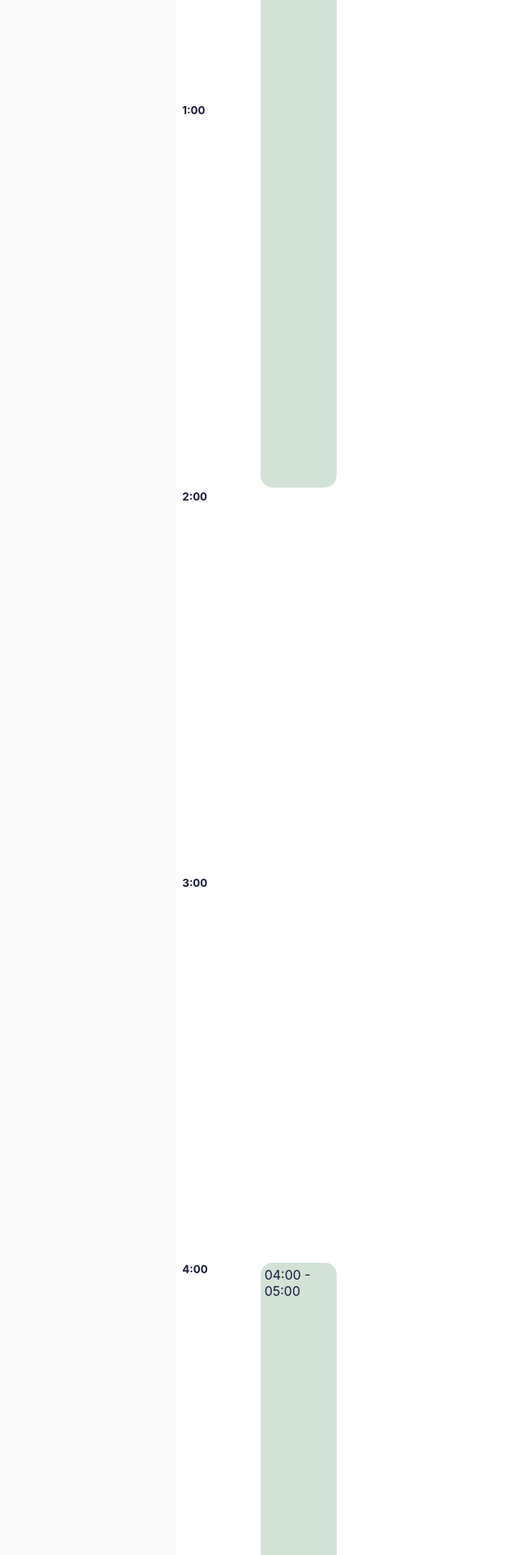
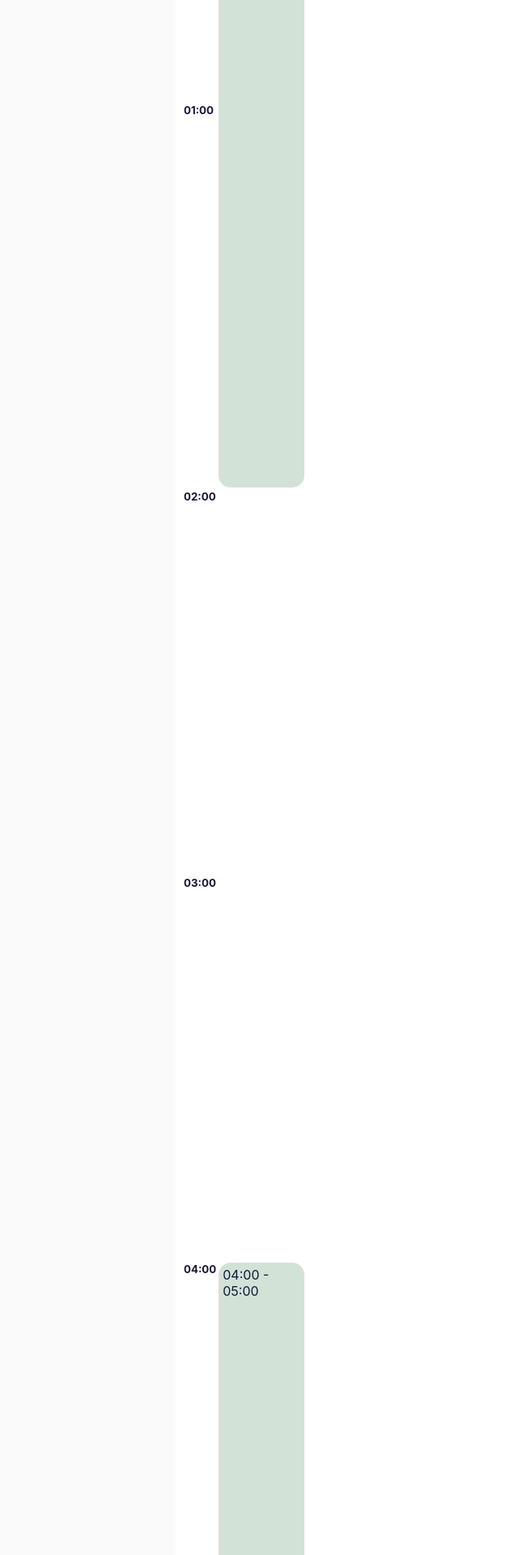
Before and after one commit to kozarip/avinty_test, a React (Create React App) app: page / in a window 1280 px wide. Shown: the part 520-2440 px from the top of the page at 81% size, without its empty margins (173-813 px from the left). Built offline with nearby package versions, Linux system fonts and the light colour scheme.

Commit message:
feat: show hours in calendar

```diff
--- a/package.json
+++ b/package.json
@@ -1,5 +1,5 @@
 {
-  "name": "Avanity Test",
+  "name": "Avanity_Test",
   "version": "0.1.0",
   "private": false,
   "dependencies": {
--- a/src/components/calendar.tsx
+++ b/src/components/calendar.tsx
@@ -53,34 +53,31 @@ const Calendar: React.FC<CalendarProps> = ({ date, appointments }) => {
     setSelectedAppointment(appointment)
   }
 
+  const convertIntoTwoDigits = (number: number) => {
+    return (number < 10) ? '0' + number.toString() : number.toString();
+  }
+
+  const renderHours = () => {
+    const html = []
+    for (let i = 1; i < 24; i++){
+      html.push(<h5 style={
+        { gridRow: `time-${convertIntoTwoDigits(i - 1)}00 / time-${convertIntoTwoDigits(i)}00` }
+      }>
+        {convertIntoTwoDigits(i-1)}:00
+      </h5>)
+    }
+    return html
+  }
+
   return (
     <div className='calendarContainer'>
       <div className='schedule'>
-        <h5 style={{gridRow: "time-0100"}}>1:00</h5>
-        <h5 style={{gridRow: "time-0200"}}>2:00</h5>
-        <h5 style={{gridRow: "time-0300"}}>3:00</h5>
-        <h5 style={{gridRow: "time-0400"}}>4:00</h5>
-        <h5 style={{gridRow: "time-0500"}}>5:00</h5>
-        <h5 style={{gridRow: "time-0600"}}>6:00</h5>
-        <h5 style={{gridRow: "time-0700"}}>7:00</h5>
-        <h5 style={{gridRow: "time-0800"}}>8:00</h5>
-        <h5 style={{gridRow: "time-0900"}}>9:00</h5>
-        <h5 style={{gridRow: "time-1000"}}>10:00</h5>
-        <h5 style={{gridRow: "time-1100"}}>11:00</h5>
-        <h5 style={{gridRow: "time-1200"}}>12:00</h5>
-        <h5 style={{gridRow: "time-1300"}}>13:00</h5>
-        <h5 style={{gridRow: "time-1400"}}>14:00</h5>
-        <h5 style={{gridRow: "time-1500"}}>15:00</h5>
-        <h5 style={{gridRow: "time-1600"}}>16:00</h5>
-        <h5 style={{gridRow: "time-1700"}}>17:00</h5>
-        <h5 style={{gridRow: "time-1800"}}>18:00</h5>
-        <h5 style={{gridRow: "time-1900"}}>19:00</h5>
-        <h5 style={{gridRow: "time-2000"}}>20:00</h5>
-        <h5 style={{gridRow: "time-2100"}}>21:00</h5>
-        <h5 style={{gridRow: "time-2200"}}>22:00</h5>
-        <h5 style={{gridRow: "time-2300"}}>23:00</h5>
-        {/* <h5 className='rowBorder' style={{gridRow: "time-0900"}}></h5> */}
-        {renderAppointments()}
+        {
+          <>
+            {renderHours()}
+            {renderAppointments()}
+          </>
+        }
       </div>
       <Modal
         open={isAppointmentModalOpen}
```
